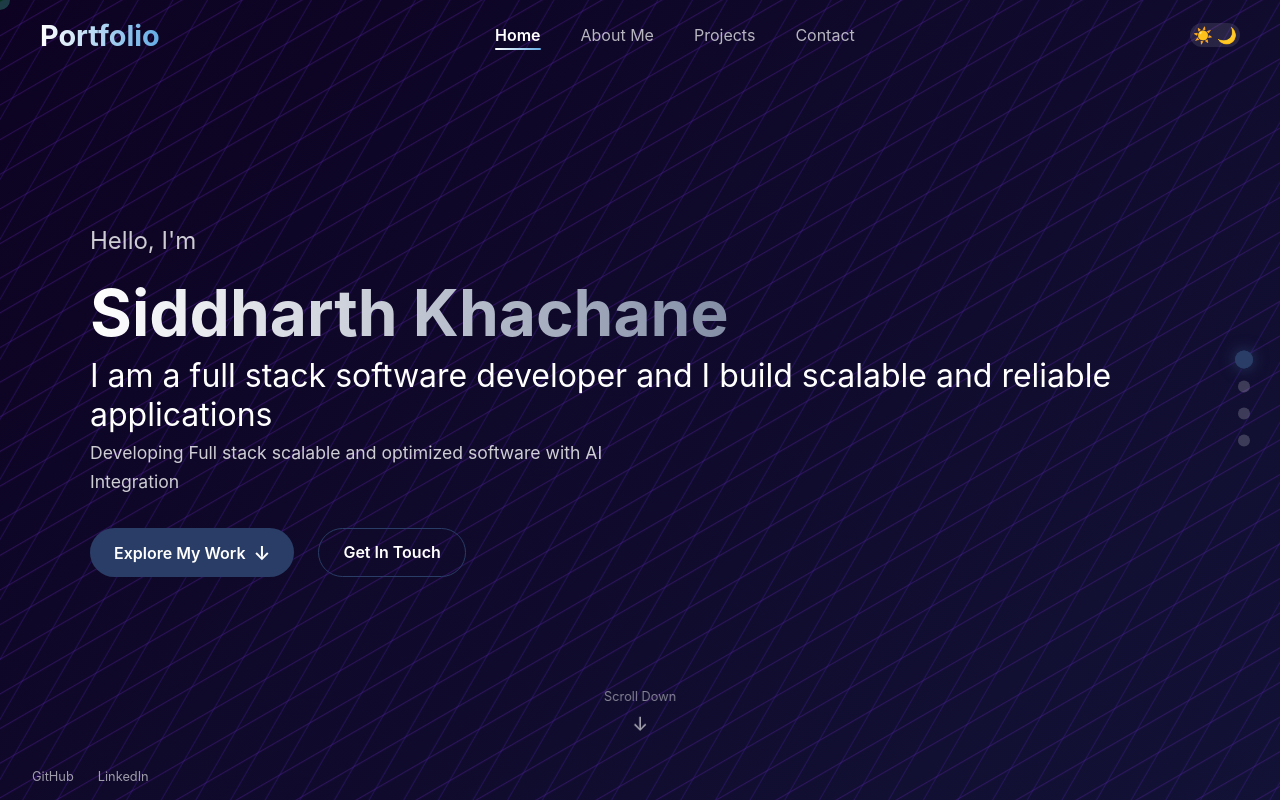
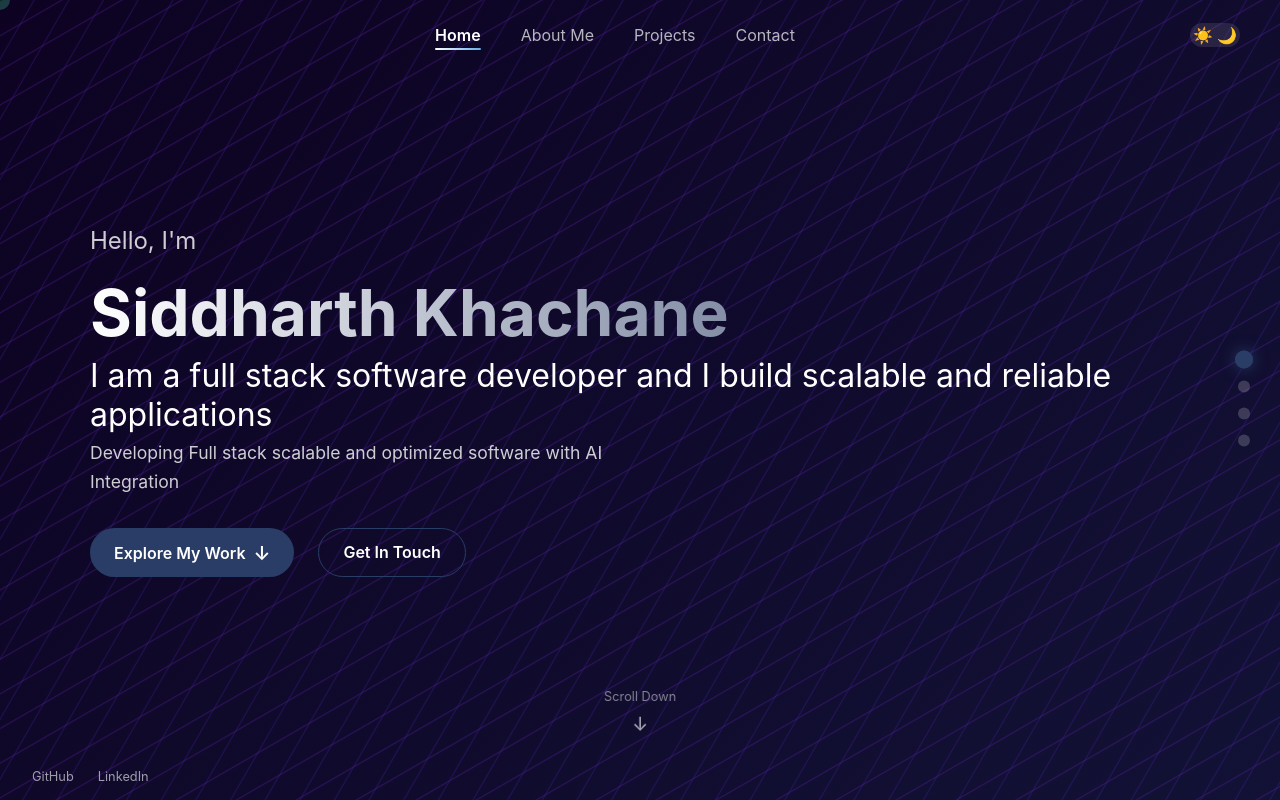
Before and after one commit to siddharthkhachane/sidportfolio, a React (Create React App) app: page / in a window 1280 px wide. Built offline with nearby package versions, Linux system fonts and the light colour scheme.

Commit message:
Update Navbar.js

```diff
--- a/src/components/layout/Navbar.js
+++ b/src/components/layout/Navbar.js
@@ -29,9 +29,7 @@ const Navbar = () => {
           initial={{ opacity: 0, y: -20 }}
           animate={{ opacity: 1, y: 0 }}
           transition={{ duration: 0.5 }}
-        >
-          Portfolio
-        </motion.span>
+        ></motion.span>
       </Logo>
 
       <NavLinks>
```
